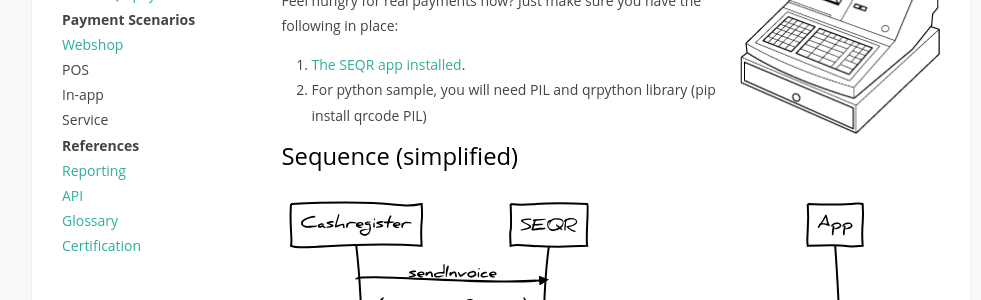
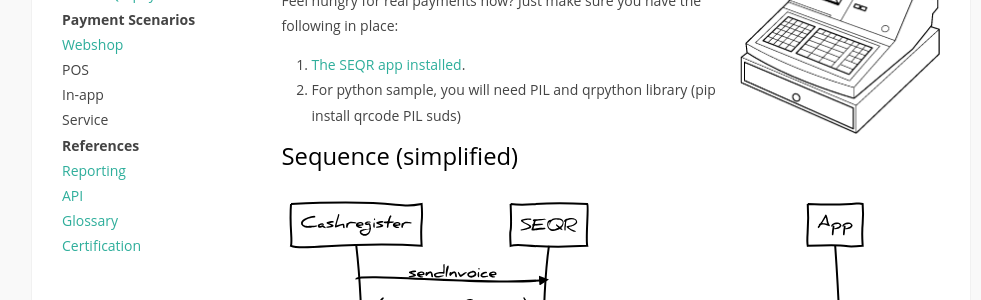
Before and after one commit to SeamlessDistribution/SeamlessDistribution.github.io, a Jekyll site: the page built from merchant/payment/index.md, in a window 1280 px wide and 900 px high. Shown: the part 180-480 px from the top of the window, without its empty margins (139-1120 px from the left). Built offline with Jekyll 4.4.1, drawn with Linux system fonts in a browser that asks for light colours.

Commit message:
- fixed python code link - added suds to python code requirements

```diff
--- a/merchant/payment/index.md
+++ b/merchant/payment/index.md
@@ -11,7 +11,7 @@
 Feel hungry for real payments now? Just make sure you have the following in place:
 
 1. [The SEQR app installed](../../app/).
-2. For python sample, you will need PIL and qrpython library (pip install qrcode PIL)
+2. For python sample, you will need PIL and qrpython library (pip install qrcode PIL suds)
 
 ## Sequence (simplified)
 
@@ -68,7 +68,7 @@
 {% endhighlight %}
 
 
-* [Putting it all together](python-script)
+* [Putting it all together](python-script.html)
 
 
 ### Try more functions
```
